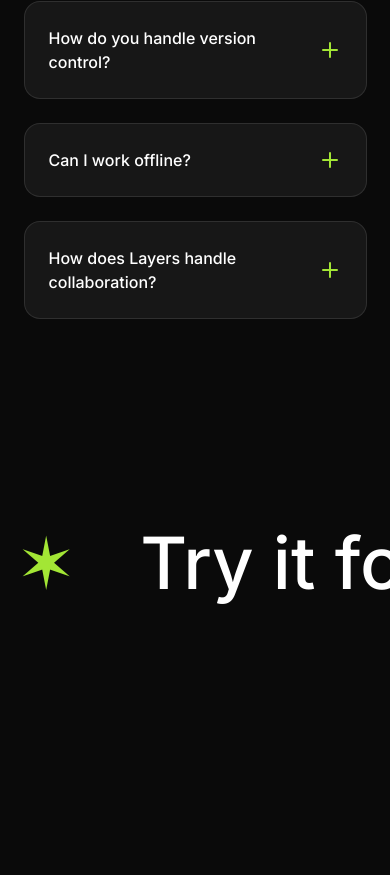
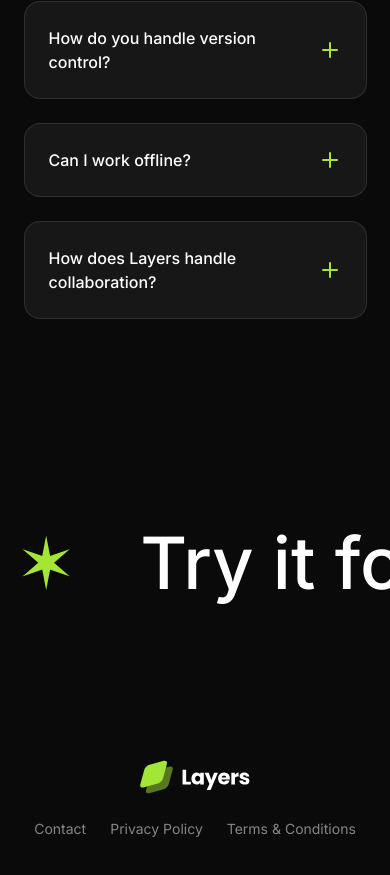
Before and after one commit to jahansid/Frontend_layers, a Next.js app: page / in a window 390 px wide. Shown: the part 5311-6186 px from the top of the page. Before the commit the page ends 6022 px from the top, so only its background shows below. Built offline with nearby package versions, Linux system fonts and the light colour scheme.

Commit message:
Footer section done with responsive approach

```diff
--- a/src/app/page.tsx
+++ b/src/app/page.tsx
@@ -8,6 +8,7 @@ import Features from "@/sections/Features";
 import Integrations from "@/sections/Integrations";
 import Faqs from "@/sections/Faqs";
 import CallToAction from "@/sections/CallToAction";
+import Footer from "@/sections/Footer";
 
 export default function Home() {
     return (
@@ -20,6 +21,7 @@ export default function Home() {
             <Integrations />
             <Faqs />
             <CallToAction />
+            <Footer />
         </>
     );
 }
--- a/src/sections/Footer.tsx
+++ b/src/sections/Footer.tsx
@@ -5,5 +5,69 @@ const footerLinks = [
 ];
 
 export default function Footer() {
-    return <div>Footer</div>;
+    return (
+        <section className=" py-12">
+            <div className="container">
+                <div className=" flex flex-col md:flex-row items-center md:justify-between gap-6">
+                    <div>
+                        <svg
+                            width="146"
+                            height="48"
+                            viewBox="0 0 146 48"
+                            fill="none"
+                            xmlns="http://www.w3.org/2000/svg"
+                            className=" h-9 md:h-auto w-auto"
+                        >
+                            <path
+                                d="M13.2778 22.3182C14.1 19.2499 17.2539 16.096 20.3222 15.2737L39.4512 10.1474C42.5194 9.3251 44.3402 11.1459 43.5179 14.2141L38.3916 33.3431C37.5693 36.4114 34.4154 39.5653 31.3471 40.3875L12.2181 45.5139C9.14988 46.3362 7.32913 44.5154 8.15139 41.4471L13.2778 22.3182Z"
+                                fill="#A3E635"
+                                fill-opacity="0.5"
+                            />
+                            <path
+                                d="M5.60882 14.6493C6.43108 11.5811 9.58498 8.42717 12.6533 7.60491L31.7822 2.47854C34.8505 1.65628 36.6713 3.47702 35.849 6.54529L30.7226 25.6743C29.9004 28.7425 26.7465 31.8964 23.6782 32.7187L4.5492 37.8451C1.48093 38.6673 -0.339816 36.8466 0.482448 33.7783L5.60882 14.6493Z"
+                                fill="#A3E635"
+                            />
+                            <path
+                                d="M61.5243 30.2132H67.7963V33.9092H56.7363V14.2532H61.5243V30.2132Z"
+                                fill="white"
+                            />
+                            <path
+                                d="M68.5681 26.0692C68.5681 24.4638 68.8667 23.0545 69.4641 21.8412C70.0801 20.6278 70.9107 19.6945 71.9561 19.0412C73.0014 18.3878 74.1681 18.0612 75.4561 18.0612C76.5574 18.0612 77.5187 18.2852 78.3401 18.7332C79.1801 19.1812 79.8241 19.7692 80.2721 20.4972V18.2852H85.0601V33.9092H80.2721V31.6972C79.8054 32.4252 79.1521 33.0132 78.3121 33.4612C77.4907 33.9092 76.5294 34.1332 75.4281 34.1332C74.1587 34.1332 73.0014 33.8065 71.9561 33.1532C70.9107 32.4812 70.0801 31.5385 69.4641 30.3252C68.8667 29.0932 68.5681 27.6745 68.5681 26.0692ZM80.2721 26.0972C80.2721 24.9025 79.9361 23.9598 79.2641 23.2692C78.6107 22.5785 77.8081 22.2332 76.8561 22.2332C75.9041 22.2332 75.0921 22.5785 74.4201 23.2692C73.7667 23.9412 73.4401 24.8745 73.4401 26.0692C73.4401 27.2638 73.7667 28.2158 74.4201 28.9252C75.0921 29.6158 75.9041 29.9612 76.8561 29.9612C77.8081 29.9612 78.6107 29.6158 79.2641 28.9252C79.9361 28.2345 80.2721 27.2918 80.2721 26.0972Z"
+                                fill="white"
+                            />
+                            <path
+                                d="M103.924 18.2852L94.124 41.3292H88.972L92.556 33.3772L86.2 18.2852H91.548L95.16 28.0572L98.744 18.2852H103.924Z"
+                                fill="white"
+                            />
+                            <path
+                                d="M119.823 25.8452C119.823 26.2932 119.795 26.7598 119.739 27.2452H108.903C108.978 28.2158 109.286 28.9625 109.827 29.4852C110.387 29.9892 111.069 30.2412 111.871 30.2412C113.066 30.2412 113.897 29.7372 114.363 28.7292H119.459C119.198 29.7558 118.722 30.6798 118.031 31.5012C117.359 32.3225 116.51 32.9665 115.483 33.4332C114.457 33.8998 113.309 34.1332 112.039 34.1332C110.509 34.1332 109.146 33.8065 107.951 33.1532C106.757 32.4998 105.823 31.5665 105.151 30.3532C104.479 29.1398 104.143 27.7212 104.143 26.0972C104.143 24.4732 104.47 23.0545 105.123 21.8412C105.795 20.6278 106.729 19.6945 107.923 19.0412C109.118 18.3878 110.49 18.0612 112.039 18.0612C113.551 18.0612 114.895 18.3785 116.071 19.0132C117.247 19.6478 118.162 20.5532 118.815 21.7292C119.487 22.9052 119.823 24.2772 119.823 25.8452ZM114.923 24.5852C114.923 23.7638 114.643 23.1105 114.083 22.6252C113.523 22.1398 112.823 21.8972 111.983 21.8972C111.181 21.8972 110.499 22.1305 109.939 22.5972C109.398 23.0638 109.062 23.7265 108.931 24.5852H114.923Z"
+                                fill="white"
+                            />
+                            <path
+                                d="M126.577 20.8892C127.137 20.0305 127.837 19.3585 128.677 18.8732C129.517 18.3692 130.451 18.1172 131.477 18.1172V23.1852H130.161C128.967 23.1852 128.071 23.4465 127.473 23.9692C126.876 24.4732 126.577 25.3692 126.577 26.6572V33.9092H121.789V18.2852H126.577V20.8892Z"
+                                fill="white"
+                            />
+                            <path
+                                d="M139.562 34.1332C138.199 34.1332 136.986 33.8998 135.922 33.4332C134.858 32.9665 134.018 32.3318 133.402 31.5292C132.786 30.7078 132.441 29.7932 132.366 28.7852H137.098C137.154 29.3265 137.406 29.7652 137.854 30.1012C138.302 30.4372 138.853 30.6052 139.506 30.6052C140.103 30.6052 140.561 30.4932 140.878 30.2692C141.214 30.0265 141.382 29.7185 141.382 29.3452C141.382 28.8972 141.149 28.5705 140.682 28.3652C140.215 28.1412 139.459 27.8985 138.414 27.6372C137.294 27.3758 136.361 27.1052 135.614 26.8252C134.867 26.5265 134.223 26.0692 133.682 25.4532C133.141 24.8185 132.87 23.9692 132.87 22.9052C132.87 22.0092 133.113 21.1972 133.598 20.4692C134.102 19.7225 134.83 19.1345 135.782 18.7052C136.753 18.2758 137.901 18.0612 139.226 18.0612C141.186 18.0612 142.726 18.5465 143.846 19.5172C144.985 20.4878 145.638 21.7758 145.806 23.3812H141.382C141.307 22.8398 141.065 22.4105 140.654 22.0932C140.262 21.7758 139.739 21.6172 139.086 21.6172C138.526 21.6172 138.097 21.7292 137.798 21.9532C137.499 22.1585 137.35 22.4478 137.35 22.8212C137.35 23.2692 137.583 23.6052 138.05 23.8292C138.535 24.0532 139.282 24.2772 140.29 24.5012C141.447 24.7998 142.39 25.0985 143.118 25.3972C143.846 25.6772 144.481 26.1438 145.022 26.7972C145.582 27.4318 145.871 28.2905 145.89 29.3732C145.89 30.2878 145.629 31.1092 145.106 31.8372C144.602 32.5465 143.865 33.1065 142.894 33.5172C141.942 33.9278 140.831 34.1332 139.562 34.1332Z"
+                                fill="white"
+                            />
+                        </svg>
+                    </div>
+                    <div>
+                        <nav className=" flex gap-6">
+                            {footerLinks.map((link) => (
+                                <a
+                                    key={link.label}
+                                    href={link.href}
+                                    className=" text-white/50 text-sm md:text-base hover:text-white transition ease-linear"
+                                >
+                                    {link.label}
+                                </a>
+                            ))}
+                        </nav>
+                    </div>
+                </div>
+            </div>
+        </section>
+    );
 }
```
